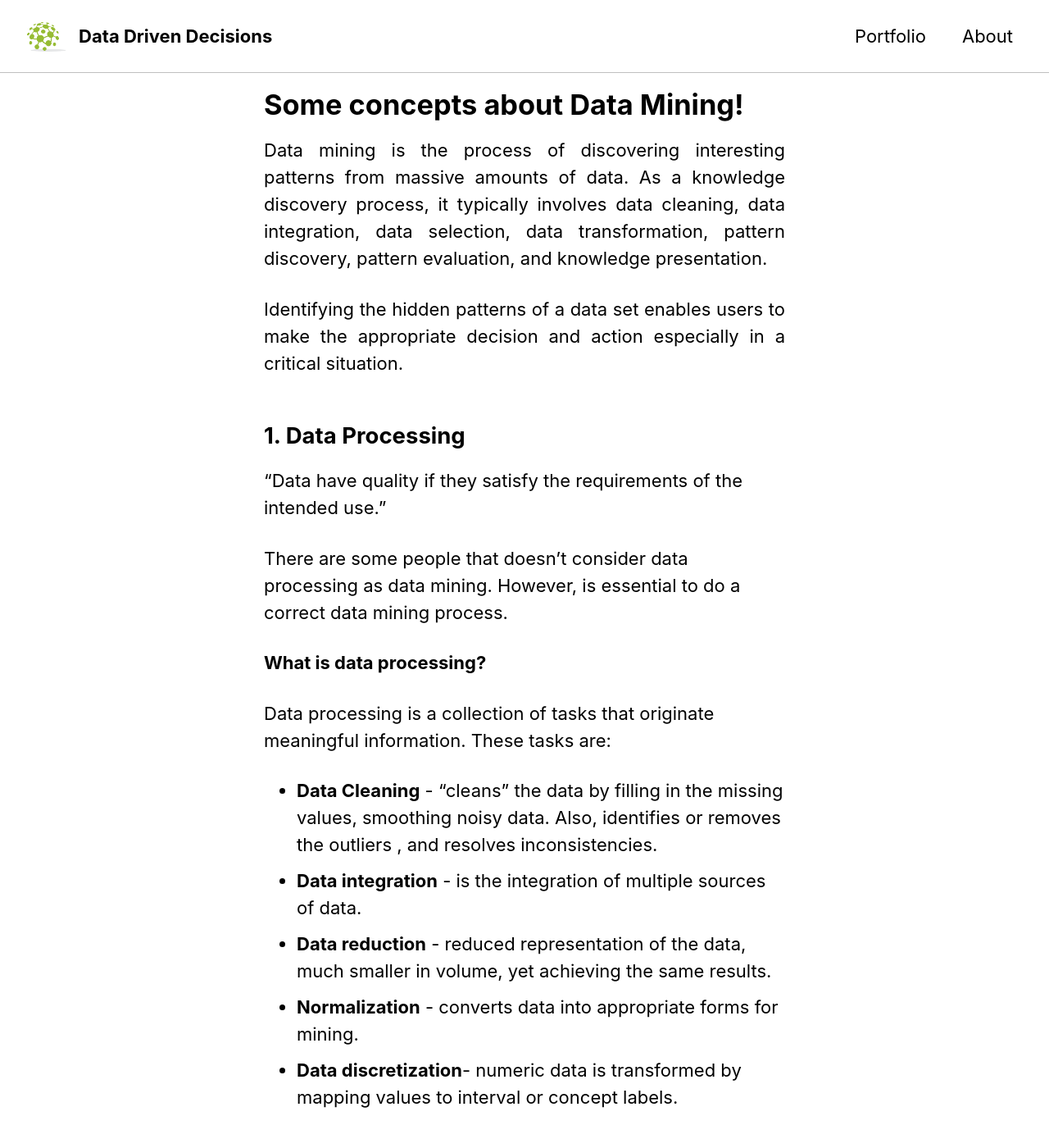
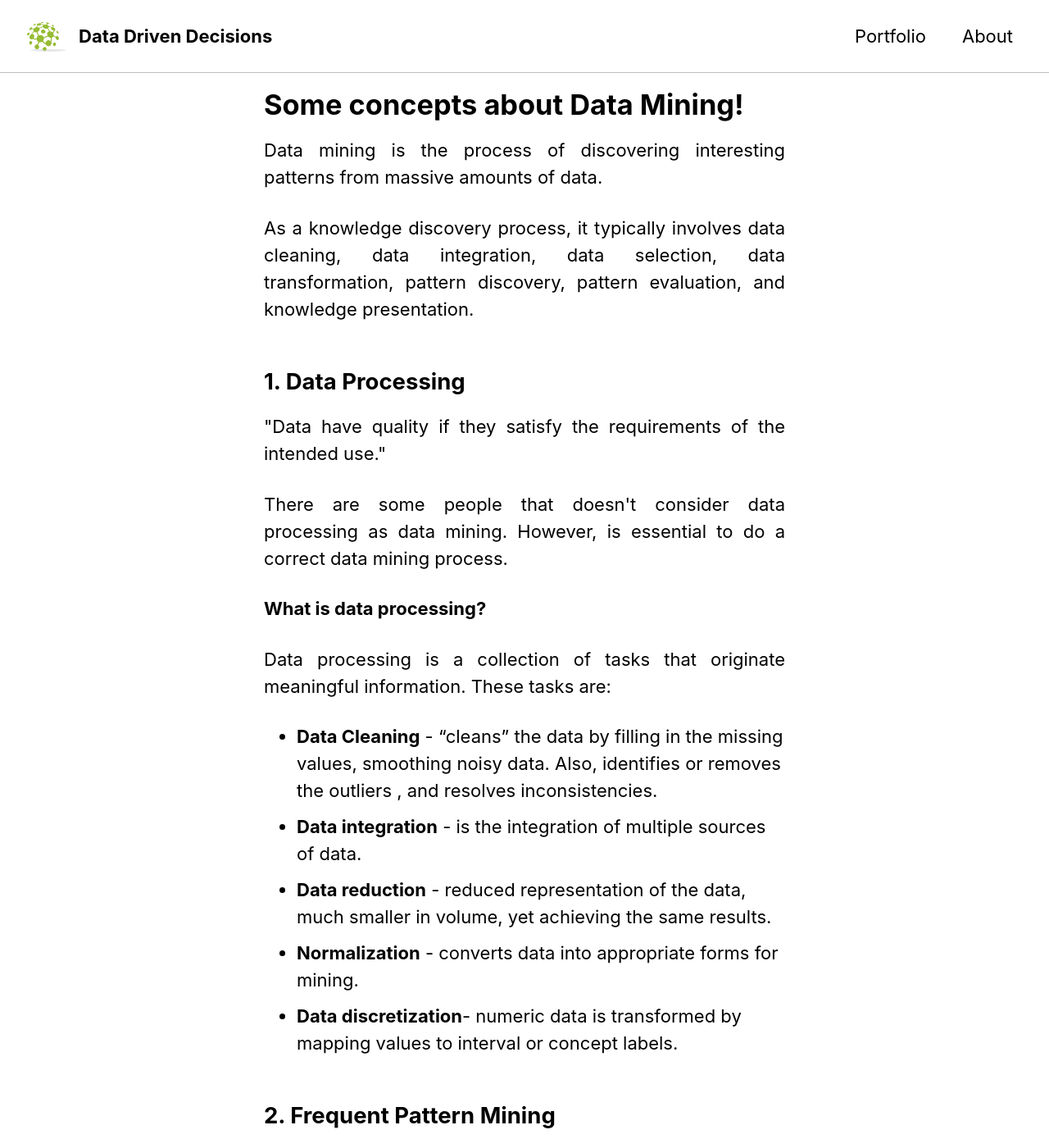
Before and after one commit to vidigaljoao/vidigaljoao.github.io, a Jekyll site: the page built from _posts/2019-08-22-data-mining.md, in a window 1280 px wide and 1400 px high. Shown: the whole window at 82% size. Built offline with Jekyll 4.4.1, drawn with Linux system fonts in a browser that asks for light colours; cached includes are drawn as plain includes; nearby versions of some CDN libraries; some of the changed text lies outside the part shown.

```diff
--- a/_posts/2019-08-22-data-mining.md
+++ b/_posts/2019-08-22-data-mining.md
@@ -7,20 +7,20 @@
 excerpt: "Data Science"
 ---
 
-<p style='text-align: justify;'> Data mining is the process of discovering interesting patterns from massive amounts of data.
-As a knowledge discovery process, it typically involves data cleaning, data integration, data selection, data transformation, pattern discovery, pattern evaluation, and knowledge presentation.</p>
+<p style='text-align: justify;'> Data mining is the process of discovering interesting patterns from massive amounts of data.</p>
 
-<p style='text-align: justify;'>Identifying the hidden patterns of a data set enables users to make the appropriate decision and action especially in a critical situation.</p>
+<p style='text-align: justify;'> As a knowledge discovery process, it typically involves data cleaning, data integration, data selection, data transformation, pattern discovery, pattern evaluation, and knowledge presentation.</p>
+
 
 ## 1. Data Processing
 
-"Data have quality if they satisfy the requirements of the intended use."
+<p style='text-align: justify;'>"Data have quality if they satisfy the requirements of the intended use."</p>
 
-There are some people that doesn't consider data processing as data mining. However, is essential to do a correct data mining process.
+<p style='text-align: justify;'>There are some people that doesn't consider data processing as data mining. However, is essential to do a correct data mining process.</p>
 
 **What is data processing?**
 
-Data processing is a collection of tasks that originate meaningful information. These tasks are:
+<p style='text-align: justify;'>Data processing is a collection of tasks that originate meaningful information. These tasks are:</p>
 
 * **Data Cleaning** - "cleans" the data by filling in the missing values, smoothing noisy data. Also, identifies or removes the outliers , and resolves inconsistencies.
 * **Data integration** - is the integration of multiple sources of data.
@@ -30,25 +30,27 @@
 
 ## 2. Frequent Pattern Mining
 
-"Frequent Pattern Mining (FPM) is one of the most important techniques because of its ability to locate the repeating relationships between different items in a data set and represent them in the form of association rules."
+<p style='text-align: justify;'> "Frequent Pattern Mining (FPM) is one of the most important techniques because of its ability to locate the repeating relationships between different items in a data set and represent them in the form of association rules."</p>
 
-FPM algorithms are efficient and scalable algorithm used to identify the significant hidden patterns that frequently exist in data. The most important  are the **Apriori algorithm** and **FP-Growth algorithm**.
+<p style='text-align: justify;'> FPM algorithms are efficient and scalable algorithm used to identify the significant hidden patterns that frequently exist in data. The most important  are the Apriori algorithm and FP-Growth algorithm.</p>
 
 
 ## 3. Classification
 
-Classification is a form of data analysis that extracts models describing important data classes. Such models, called classifiers, predict categorical class labels.
-Data classification is a two-step process, consisting of a learning step and a classification step . For that reason is called a supervised learning. Examples of classifiers are decision tree , support vector machines, among many others.
+<p style='text-align: justify;'> Classification is a form of data analysis that extracts models describing important data classes. Such models, called classifiers, predict categorical class labels.
+Data classification is a two-step process, consisting of a learning step and a classification step . For that reason is called a supervised learning. Examples of classifiers are decision tree , support vector machines, among many others.</p>
 
 ## 4. Clustering
 
-Cluster analysis  is the process of partitioning a set of data objects (or observations) into subsets. As a data mining method, cluster analysis can be used as a standalone tool to gain
-insight into the distribution of data, to observe the characteristics of each cluster, and to focus on a particular set of clusters for further analysis. Clustering is an unsupervised learning and can be used as a processing step. Some of the most known clusters methods are partitioning (like the k-means) or hierarchical (like the Agglomerative clustering).
+<p style='text-align: justify;'> Cluster analysis  is the process of partitioning a set of data objects (or observations) into subsets. As a data mining method, cluster analysis can be used as a standalone tool to gain
+insight into the distribution of data, to observe the characteristics of each cluster, and to focus on a particular set of clusters for further analysis. Clustering is an unsupervised learning and can be used as a processing step. Some of the most known clusters methods are partitioning (like the k-means) or hierarchical (like the Agglomerative clustering).</p>
+
+<p style='text-align: justify;'> Identifying the hidden patterns of a data set enables users to make the appropriate decision and action especially in a critical situation.</p>
 
 A collection of projects concerning the data mining methods and techniques mention before were added to the [portfolio](/portfolio/).
 
 Bibliograph:
 
- * Chee, CH., Jaafar, J., Aziz, I.A. et al. Artif Intell Rev (2018).
+* Chee, CH., Jaafar, J., Aziz, I.A. et al. Artif Intell Rev (2018).
 * Data Mining Concepts and Techniques (Han, Kamber, Pei)
 * Data Mining and Analysis (Zaki and Meira)
```
